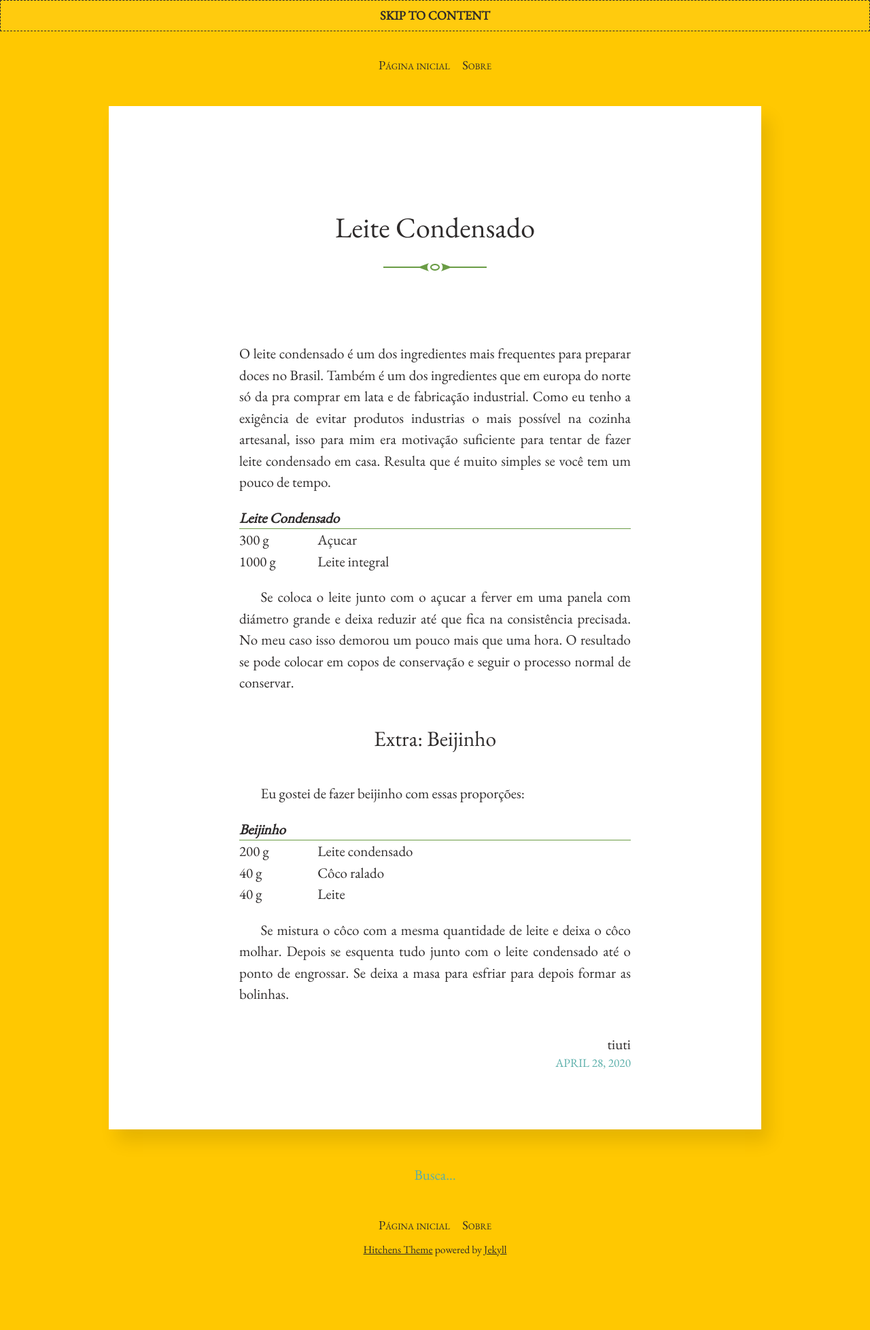
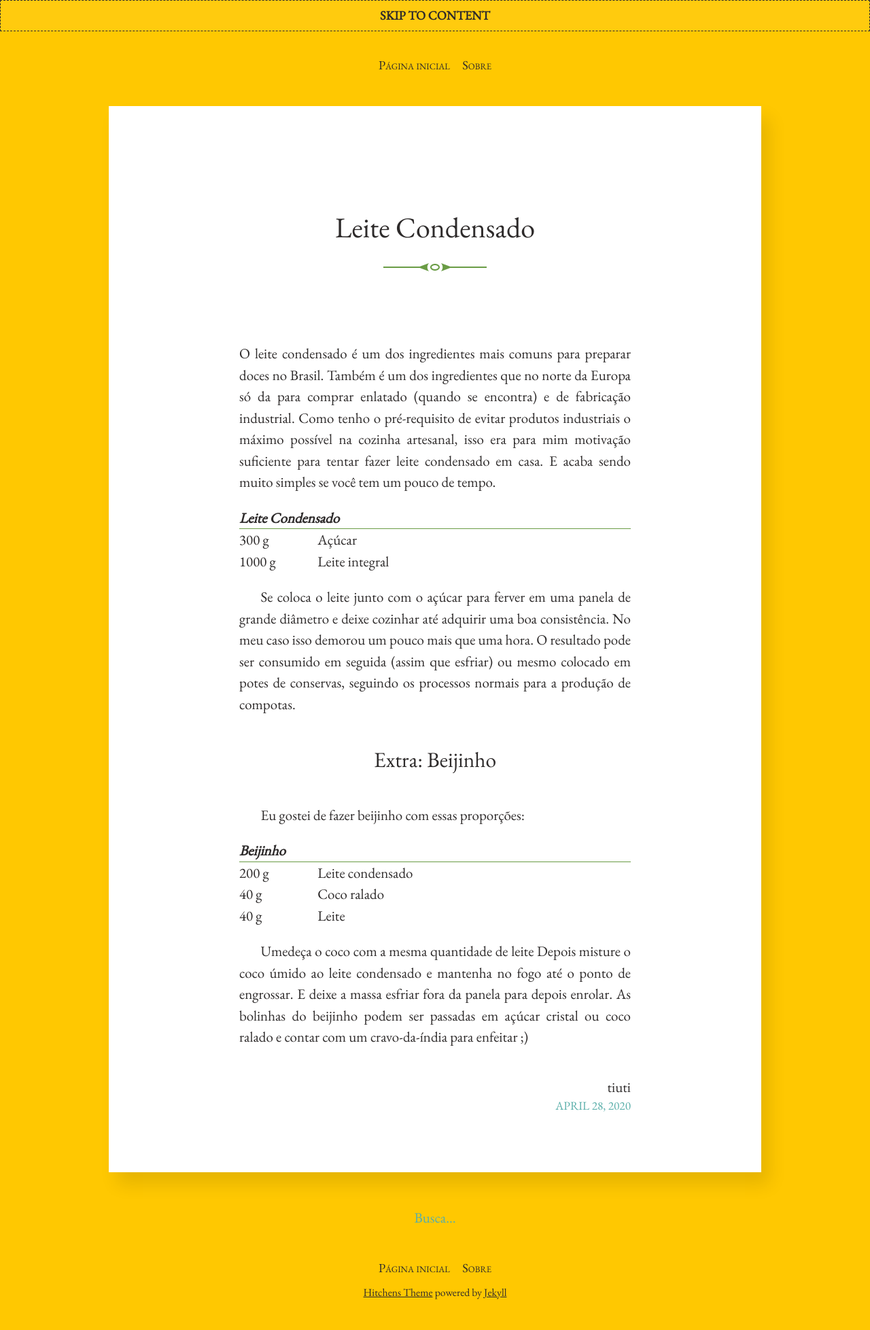
Before and after one commit to tibroc/botanica-aplicada, a Jekyll site: the page built from _posts/2020-04-28-leite-condensado.md, in a window 1280 px wide. Shown: the whole page at 68% size. Built offline with Jekyll 4.4.1, drawn with Linux system fonts in a browser that asks for light colours; before the commit the page ends 1893 px from its top, so only the background shows below that.

Commit message:
Apply suggestions from code review
Co-Authored-By: jonogbroc <64497978+jonogbroc@users.noreply.github.com>

```diff
--- a/_posts/2020-04-28-leite-condensado.md
+++ b/_posts/2020-04-28-leite-condensado.md
@@ -2,14 +2,14 @@
 layout: post
 title: "Leite Condensado"
 author: "tiuti"
-categories: brasil, doces
+categories: brasileiro, doces
 ---
 
-O leite condensado é um dos ingredientes mais frequentes para preparar doces no Brasil.
-Também é um dos ingredientes que em europa do norte só da pra comprar em lata e de fabricação industrial.
-Como eu tenho a exigência de evitar produtos industrias o mais possível na cozinha artesanal,
-isso para mim era motivação suficiente para tentar de fazer leite condensado em casa.
-Resulta que é muito simples se você tem um pouco de tempo.
+O leite condensado é um dos ingredientes mais comuns para preparar doces no Brasil.
+Também é um dos ingredientes que no norte da Europa só da para comprar enlatado (quando se encontra) e de fabricação industrial.
+Como tenho o pré-requisito de evitar produtos industriais o máximo possível na cozinha artesanal,
+isso era para mim motivação suficiente para tentar fazer leite condensado em casa.
+E acaba sendo muito simples se você tem um pouco de tempo.
 
 <table>
   <tr>
@@ -17,7 +17,7 @@ Resulta que é muito simples se você tem um pouco de tempo.
   </tr>
   <tr>
     <td style="width:20%">300 g</td>
-    <td>Açucar</td>
+    <td>Açúcar</td>
   </tr>
   <tr>
     <td style="width:20%">1000 g</td>
@@ -25,10 +25,10 @@ Resulta que é muito simples se você tem um pouco de tempo.
   </tr>
 </table>
 
-Se coloca o leite junto com o açucar a ferver em uma panela com diámetro grande
-e deixa reduzir até que fica na consistência precisada.
+Se coloca o leite junto com o açúcar para ferver em uma panela de grande diâmetro
+e deixe cozinhar até adquirir uma boa consistência.
 No meu caso isso demorou um pouco mais que uma hora.
-O resultado se pode colocar em copos de conservação e seguir o processo normal de conservar.
+O resultado pode ser consumido em seguida (assim que esfriar) ou mesmo colocado em potes de conservas, seguindo os processos normais para a produção de compotas.
 
 
 ### Extra: Beijinho
@@ -45,7 +45,7 @@ Eu gostei de fazer beijinho com essas proporções:
   </tr>
   <tr>
     <td style="width:20%">40 g</td>
-    <td>Côco ralado</td>
+    <td>Coco ralado</td>
   </tr>
   <tr>
     <td style="width:20%">40 g</td>
@@ -53,6 +53,6 @@ Eu gostei de fazer beijinho com essas proporções:
   </tr>
 </table>
 
-Se mistura o côco com a mesma quantidade de leite e deixa o côco molhar.
-Depois se esquenta tudo junto com o leite condensado até o ponto de engrossar.
-Se deixa a masa para esfriar para depois formar as bolinhas.
+Umedeça o coco com a mesma quantidade de leite
+Depois misture o coco úmido ao leite condensado e mantenha no fogo até o ponto de engrossar.
+E deixe a massa esfriar fora da panela para depois enrolar. As bolinhas do beijinho podem ser passadas em açúcar cristal ou coco ralado e contar com um cravo-da-índia para enfeitar ;)
```
